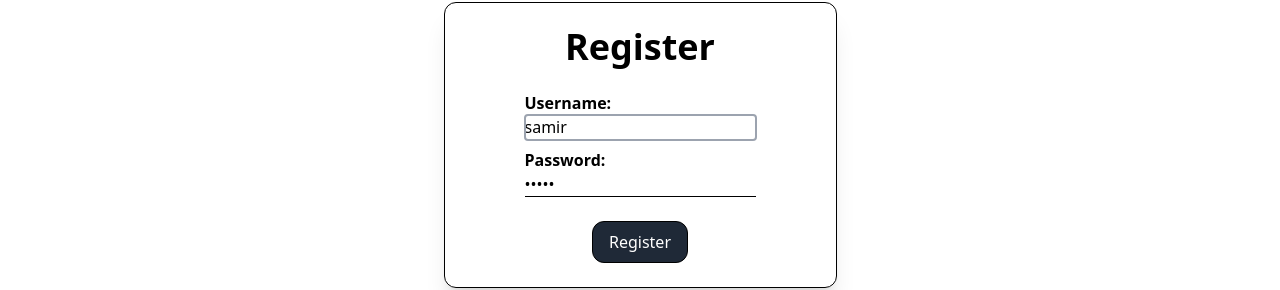
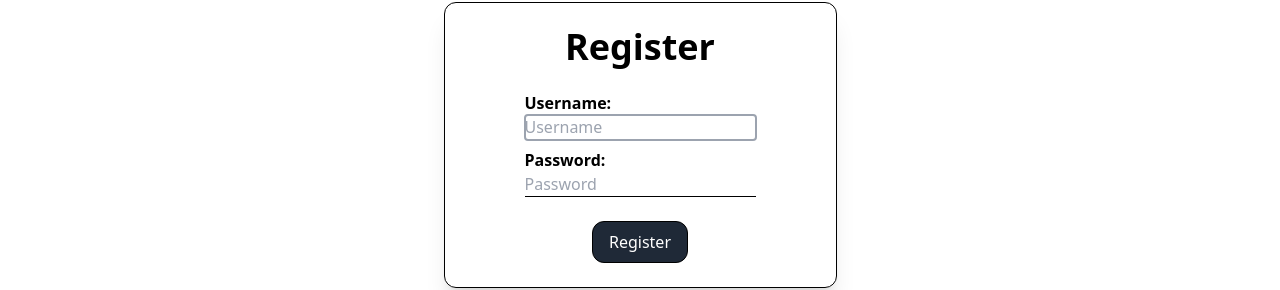
Before and after one commit to samir1498/task-manager, a React (Vite) app: page /register in a window 1280 px wide. Shown: the part 169-459 px from the top of the page. Built offline with nearby package versions, Linux system fonts and the light colour scheme; no server answers.

Commit message:
removing env vars check

```diff
--- a/src/infrastructure/axios.ts
+++ b/src/infrastructure/axios.ts
@@ -5,10 +5,6 @@ const baseURL =
   import.meta.env.MODE === "development"
     ? import.meta.env.VITE_API_BASE_URL_DEV
     : import.meta.env.VITE_API_BASE_URL_PROD
-console.log(
-  import.meta.env.VITE_API_BASE_URL_DEV,
-  import.meta.env.VITE_API_BASE_URL_PROD,
-)
 // Create an instance of Axios with a base URL
 const apiInstance = axios.create({
   baseURL,
--- a/src/ui/auth/LoginPage.tsx
+++ b/src/ui/auth/LoginPage.tsx
@@ -5,8 +5,8 @@ import AuthService from "../../adapters/auth/AuthService"
 import { LoginError } from "../../core/domain/auth"
 
 export default function Home() {
-  const [username, setUsername] = useState("samir")
-  const [password, setPassword] = useState("samir")
+  const [username, setUsername] = useState("")
+  const [password, setPassword] = useState("")
 
   const navigate = useNavigate()
 
--- a/src/ui/auth/RegisterPage.tsx
+++ b/src/ui/auth/RegisterPage.tsx
@@ -5,8 +5,8 @@ import AuthService from "../../adapters/auth/AuthService"
 import { registerError } from "../../core/domain/auth"
 
 export default function RegisterAdapter() {
-  const [username, setUsername] = useState("samir")
-  const [password, setPassword] = useState("samir")
+  const [username, setUsername] = useState("")
+  const [password, setPassword] = useState("")
 
   const navigate = useNavigate()
 
--- a/src/ui/auth/RegisterSuccess.tsx
+++ b/src/ui/auth/RegisterSuccess.tsx
@@ -6,8 +6,12 @@ export default function SignUpSuccess() {
     <div className="flex h-screen flex-col">
       <Navbar />
       <main className="flex h-full w-full flex-col items-center">
-        <h1>Register Success</h1>
-        <Link to="/">Login</Link>
+        <div className="flex h-full flex-col items-center justify-center">
+          <h1>Register Success</h1>
+          <Link to="/" className="text-xl text-blue-600 underline">
+            Login
+          </Link>
+        </div>
       </main>
     </div>
   )
```
